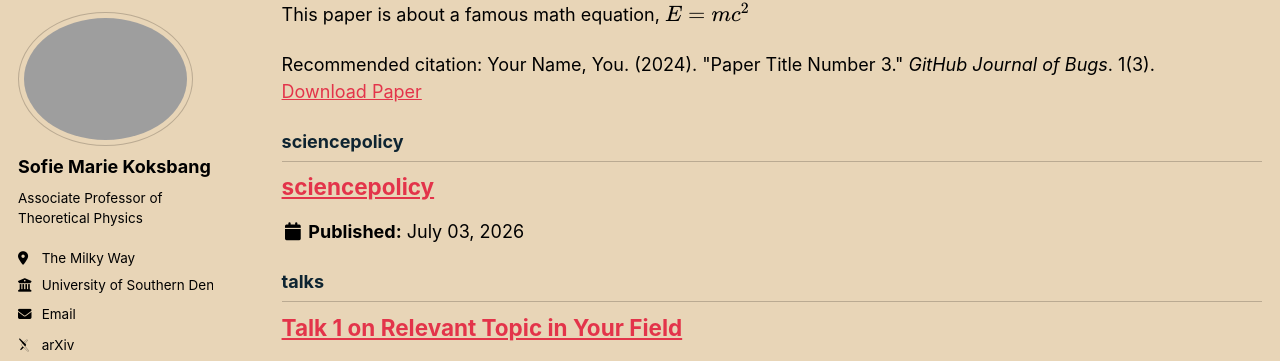
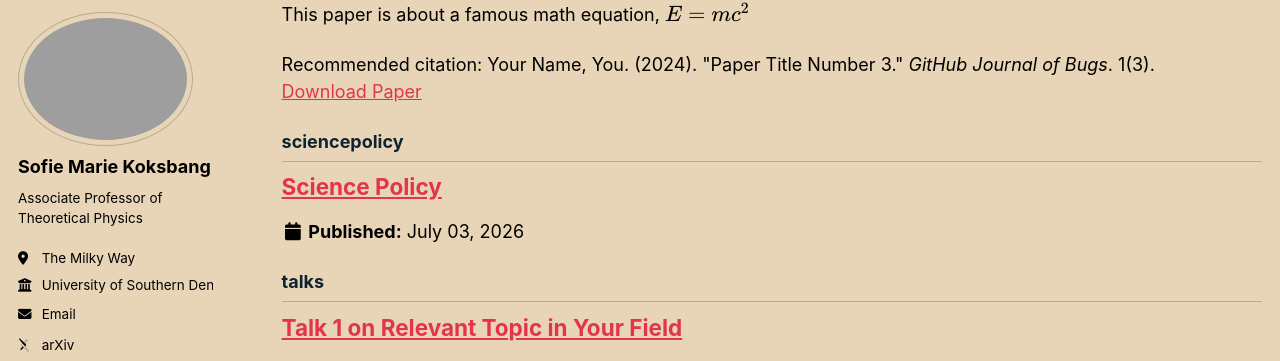
Before and after one commit to sofiemariekoksbang/sofiemariekoksbang.github.io, a Jekyll site: the page built from _pages/collection-archive.html, in a window 1280 px wide and 900 px high, scrolled down 2095 px. Shown: the part 87-448 px from the top of the window. Built offline with Jekyll 4.4.1, drawn with Linux system fonts in a browser that asks for light colours; some web fonts are replaced; a script bundle is joined from its source files by our own code; library files that are not in the unit come from our copies.

Commit message:
Correct title casing in sciencepolicy.md

```diff
--- a/_sciencepolicy/sciencepolicy.md
+++ b/_sciencepolicy/sciencepolicy.md
@@ -1,6 +1,6 @@
 ---
 layout: page
-title: "sciencepolicy"
+title: "Science Policy"
 permalink: /sciencepolicy/
 ---
 <div style="max-width: 800px; margin: 0 auto; padding: 0 20px;">
```
